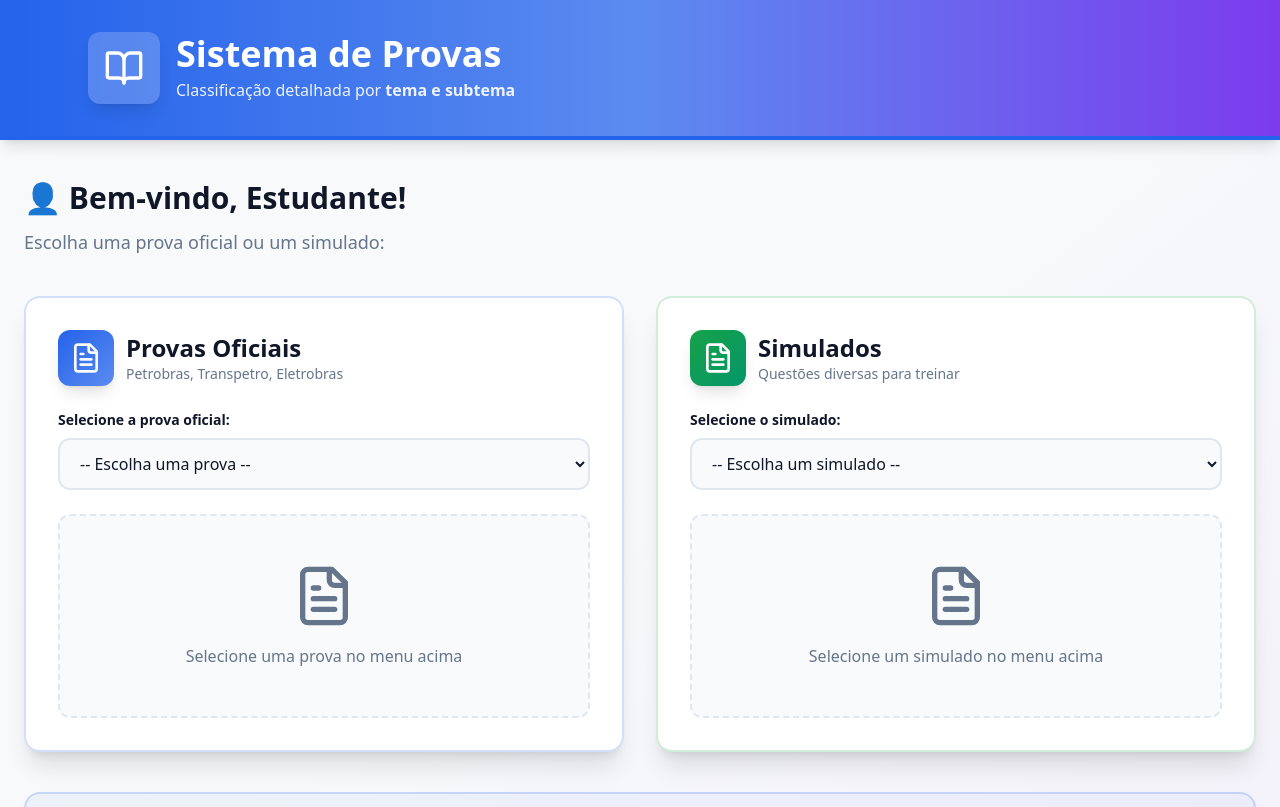
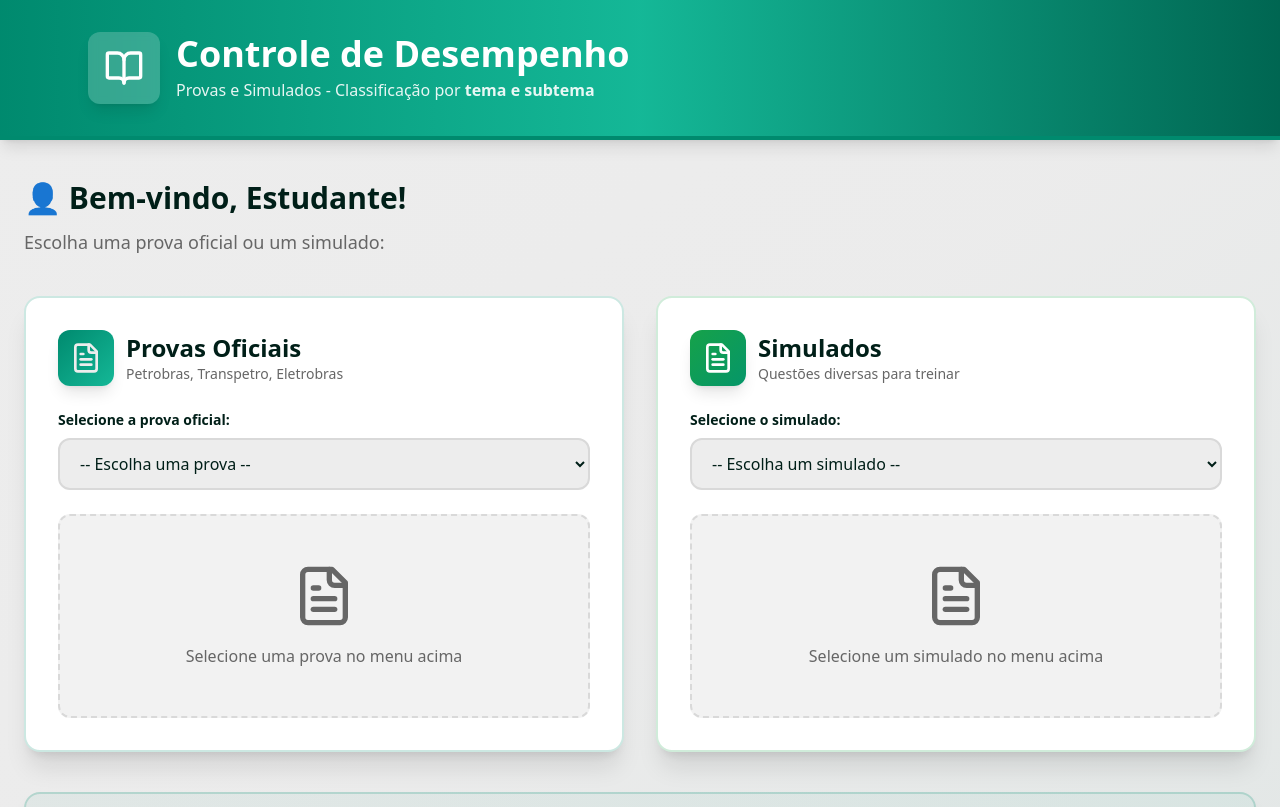
Before and after one commit to produtoseoperacoes-ux/SMV, a React (Vite) app: page / in a window 1280 px wide. Shown: the top 807 px of the page. Built offline with nearby package versions, Linux system fonts and the light colour scheme; the HTML template or start-up script is replaced by a standard one.

Commit message:
feat: Add color palette and app name

```diff
--- a/index.html
+++ b/index.html
@@ -3,12 +3,12 @@
   <head>
     <meta charset="UTF-8" />
     <meta name="viewport" content="width=device-width, initial-scale=1.0" />
-    <title>Sistema de Provas - Classificação Detalhada</title>
-    <meta name="description" content="Sistema completo de provas com análise detalhada de desempenho por tema e subtema. Pratique, aprenda e melhore seus resultados." />
-    <meta name="author" content="Sistema de Provas" />
+    <title>Controle de Desempenho: Provas e Simulados</title>
+    <meta name="description" content="Sistema completo de controle de desempenho com análise detalhada por tema e subtema. Pratique provas e simulados e melhore seus resultados." />
+    <meta name="author" content="Controle de Desempenho" />
 
-    <meta property="og:title" content="Sistema de Provas - Classificação Detalhada" />
-    <meta property="og:description" content="Sistema completo de provas com análise detalhada de desempenho por tema e subtema" />
+    <meta property="og:title" content="Controle de Desempenho: Provas e Simulados" />
+    <meta property="og:description" content="Controle seu desempenho com análise detalhada de provas e simulados por tema e subtema" />
     <meta property="og:type" content="website" />
     <meta property="og:image" content="https://lovable.dev/opengraph-image-p98pqg.png" />
 
--- a/src/components/ExamHeader.tsx
+++ b/src/components/ExamHeader.tsx
@@ -10,10 +10,10 @@ export const ExamHeader = () => {
           </div>
           <div>
             <h1 className="text-2xl sm:text-3xl lg:text-4xl font-bold text-white">
-              Sistema de Provas
+              Controle de Desempenho
             </h1>
             <p className="text-white/90 mt-1 text-sm sm:text-base">
-              Classificação detalhada por <strong>tema e subtema</strong>
+              Provas e Simulados - Classificação por <strong>tema e subtema</strong>
             </p>
           </div>
         </div>
--- a/src/index.css
+++ b/src/index.css
@@ -8,117 +8,117 @@ All colors MUST be HSL.
 
 @layer base {
   :root {
-    --background: 220 20% 98%;
-    --foreground: 222 47% 11%;
+    --background: 0 0% 93%;
+    --foreground: 168 100% 6%;
 
     --card: 0 0% 100%;
-    --card-foreground: 222 47% 11%;
+    --card-foreground: 168 100% 6%;
 
     --popover: 0 0% 100%;
-    --popover-foreground: 222 47% 11%;
+    --popover-foreground: 168 100% 6%;
 
-    --primary: 221 83% 53%;
-    --primary-foreground: 210 40% 98%;
-    --primary-glow: 221 83% 65%;
+    --primary: 168 100% 27%;
+    --primary-foreground: 0 0% 93%;
+    --primary-glow: 168 80% 40%;
 
-    --secondary: 210 40% 96%;
-    --secondary-foreground: 222 47% 11%;
+    --secondary: 0 0% 90%;
+    --secondary-foreground: 168 100% 6%;
 
-    --muted: 210 40% 96%;
-    --muted-foreground: 215 16% 47%;
+    --muted: 0 0% 90%;
+    --muted-foreground: 0 0% 40%;
 
-    --accent: 262 83% 58%;
-    --accent-foreground: 210 40% 98%;
+    --accent: 168 100% 20%;
+    --accent-foreground: 0 0% 93%;
 
     --success: 142 76% 36%;
-    --success-foreground: 210 40% 98%;
+    --success-foreground: 0 0% 93%;
     --success-light: 142 76% 90%;
 
     --warning: 38 92% 50%;
-    --warning-foreground: 210 40% 98%;
+    --warning-foreground: 0 0% 12%;
     --warning-light: 48 96% 89%;
 
     --destructive: 0 84% 60%;
-    --destructive-foreground: 210 40% 98%;
+    --destructive-foreground: 0 0% 93%;
     --destructive-light: 0 84% 90%;
 
-    --border: 214 32% 91%;
-    --input: 214 32% 91%;
-    --ring: 221 83% 53%;
+    --border: 0 0% 85%;
+    --input: 0 0% 85%;
+    --ring: 168 100% 27%;
 
     --radius: 0.75rem;
 
-    --gradient-primary: linear-gradient(135deg, hsl(221 83% 53%) 0%, hsl(262 83% 58%) 100%);
-    --gradient-bg: linear-gradient(to bottom right, hsl(220 60% 97%), hsl(262 60% 97%), hsl(280 60% 97%));
-    --gradient-card: linear-gradient(135deg, hsl(0 0% 100%) 0%, hsl(220 60% 99%) 100%);
+    --gradient-primary: linear-gradient(135deg, hsl(168 100% 27%) 0%, hsl(168 100% 20%) 100%);
+    --gradient-bg: linear-gradient(to bottom right, hsl(0 0% 96%), hsl(168 30% 95%), hsl(168 20% 93%));
+    --gradient-card: linear-gradient(135deg, hsl(0 0% 100%) 0%, hsl(168 10% 98%) 100%);
 
-    --shadow-soft: 0 2px 8px -2px hsl(221 83% 53% / 0.1);
-    --shadow-medium: 0 4px 16px -4px hsl(221 83% 53% / 0.15);
-    --shadow-strong: 0 8px 32px -8px hsl(221 83% 53% / 0.2);
+    --shadow-soft: 0 2px 8px -2px hsl(168 100% 27% / 0.1);
+    --shadow-medium: 0 4px 16px -4px hsl(168 100% 27% / 0.15);
+    --shadow-strong: 0 8px 32px -8px hsl(168 100% 27% / 0.2);
 
     --transition-smooth: all 0.3s cubic-bezier(0.4, 0, 0.2, 1);
 
     --sidebar-background: 0 0% 98%;
-    --sidebar-foreground: 240 5.3% 26.1%;
-    --sidebar-primary: 240 5.9% 10%;
-    --sidebar-primary-foreground: 0 0% 98%;
-    --sidebar-accent: 240 4.8% 95.9%;
-    --sidebar-accent-foreground: 240 5.9% 10%;
-    --sidebar-border: 220 13% 91%;
-    --sidebar-ring: 217.2 91.2% 59.8%;
+    --sidebar-foreground: 168 100% 6%;
+    --sidebar-primary: 168 100% 27%;
+    --sidebar-primary-foreground: 0 0% 93%;
+    --sidebar-accent: 0 0% 95%;
+    --sidebar-accent-foreground: 168 100% 6%;
+    --sidebar-border: 0 0% 85%;
+    --sidebar-ring: 168 100% 27%;
   }
 
   .dark {
-    --background: 222 47% 11%;
-    --foreground: 210 40% 98%;
+    --background: 0 0% 12%;
+    --foreground: 0 0% 93%;
 
-    --card: 222 47% 13%;
-    --card-foreground: 210 40% 98%;
+    --card: 168 100% 8%;
+    --card-foreground: 0 0% 93%;
 
-    --popover: 222 47% 13%;
-    --popover-foreground: 210 40% 98%;
+    --popover: 168 100% 8%;
+    --popover-foreground: 0 0% 93%;
 
-    --primary: 221 83% 53%;
-    --primary-foreground: 210 40% 98%;
-    --primary-glow: 221 83% 65%;
+    --primary: 168 100% 27%;
+    --primary-foreground: 0 0% 93%;
+    --primary-glow: 168 80% 40%;
 
-    --secondary: 217 33% 18%;
-    --secondary-foreground: 210 40% 98%;
+    --secondary: 0 0% 18%;
+    --secondary-foreground: 0 0% 93%;
 
-    --muted: 217 33% 18%;
-    --muted-foreground: 215 20% 65%;
+    --muted: 0 0% 18%;
+    --muted-foreground: 0 0% 65%;
 
-    --accent: 262 83% 58%;
-    --accent-foreground: 210 40% 98%;
+    --accent: 168 100% 20%;
+    --accent-foreground: 0 0% 93%;
 
     --success: 142 76% 36%;
-    --success-foreground: 210 40% 98%;
+    --success-foreground: 0 0% 93%;
     --success-light: 142 40% 25%;
 
     --warning: 38 92% 50%;
-    --warning-foreground: 210 40% 98%;
+    --warning-foreground: 0 0% 12%;
     --warning-light: 38 50% 30%;
 
     --destructive: 0 63% 31%;
-    --destructive-foreground: 210 40% 98%;
+    --destructive-foreground: 0 0% 93%;
     --destructive-light: 0 40% 25%;
 
-    --border: 217 33% 18%;
-    --input: 217 33% 18%;
-    --ring: 221 83% 53%;
+    --border: 0 0% 20%;
+    --input: 0 0% 20%;
+    --ring: 168 100% 27%;
 
-    --gradient-primary: linear-gradient(135deg, hsl(221 83% 53%) 0%, hsl(262 83% 58%) 100%);
-    --gradient-bg: linear-gradient(to bottom right, hsl(222 47% 11%), hsl(262 30% 15%), hsl(280 30% 15%));
-    --gradient-card: linear-gradient(135deg, hsl(222 47% 13%) 0%, hsl(222 40% 16%) 100%);
+    --gradient-primary: linear-gradient(135deg, hsl(168 100% 27%) 0%, hsl(168 100% 20%) 100%);
+    --gradient-bg: linear-gradient(to bottom right, hsl(0 0% 12%), hsl(168 30% 10%), hsl(168 20% 8%));
+    --gradient-card: linear-gradient(135deg, hsl(168 100% 8%) 0%, hsl(168 50% 12%) 100%);
 
-    --sidebar-background: 240 5.9% 10%;
-    --sidebar-foreground: 240 4.8% 95.9%;
-    --sidebar-primary: 224.3 76.3% 48%;
-    --sidebar-primary-foreground: 0 0% 100%;
-    --sidebar-accent: 240 3.7% 15.9%;
-    --sidebar-accent-foreground: 240 4.8% 95.9%;
-    --sidebar-border: 240 3.7% 15.9%;
-    --sidebar-ring: 217.2 91.2% 59.8%;
+    --sidebar-background: 0 0% 10%;
+    --sidebar-foreground: 0 0% 93%;
+    --sidebar-primary: 168 100% 27%;
+    --sidebar-primary-foreground: 0 0% 93%;
+    --sidebar-accent: 0 0% 16%;
+    --sidebar-accent-foreground: 0 0% 93%;
+    --sidebar-border: 0 0% 20%;
+    --sidebar-ring: 168 100% 27%;
   }
 }
 
```
